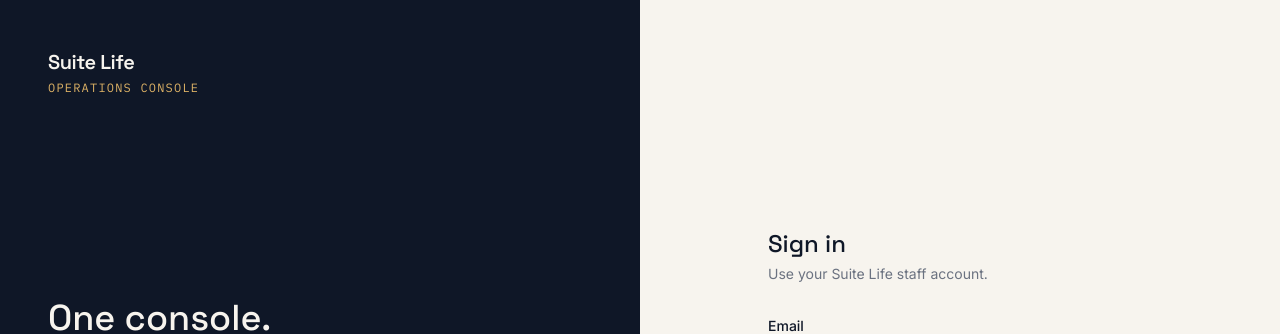
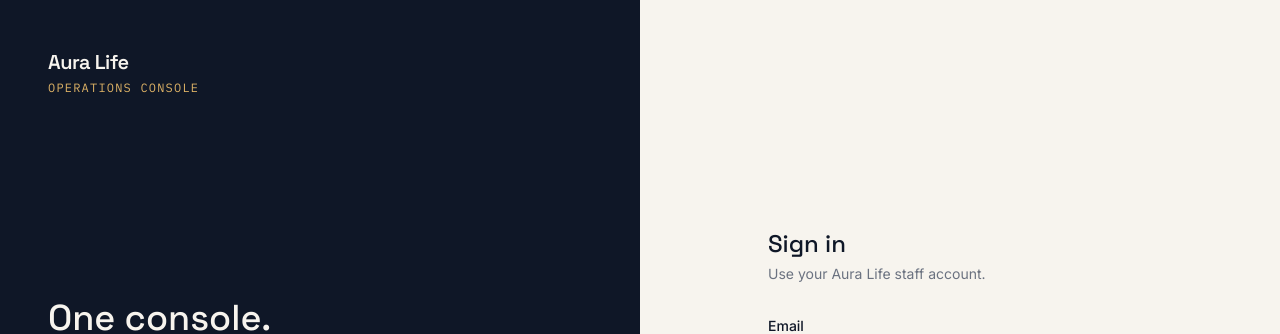
Before and after one commit to Shaikh-Abdullah/RBAC, a React (Vite) app in the folder frontend/: page /login in a window 1280 px wide. Shown: the top 334 px of the page. Built offline with nearby package versions, Linux system fonts and the light colour scheme.

Commit message:
title changed

```diff
--- a/frontend/src/components/layout/AppLayout.tsx
+++ b/frontend/src/components/layout/AppLayout.tsx
@@ -11,7 +11,7 @@
     <div className="min-h-screen bg-paper flex">
       <aside className="w-56 shrink-0 bg-ink text-paper p-6 flex flex-col justify-between">
         <div>
-          <div className="font-display text-lg font-semibold">Suite Life</div>
+          <div className="font-display text-lg font-semibold">Aura Life</div>
           <nav className="mt-8 flex flex-col gap-1">
             <NavLink
               to={PATHS.DASHBOARD.link}
--- a/frontend/src/pages/LoginPage.tsx
+++ b/frontend/src/pages/LoginPage.tsx
@@ -1,4 +1,4 @@
-import React, { useState, type FormEvent } from "react";
+import { useState, type FormEvent } from "react";
 import { useAuth } from "../auth/useAuth";
 import toast from "react-hot-toast";
 
@@ -51,7 +51,7 @@
       <div className="hidden lg:flex flex-col justify-between bg-ink text-paper p-12 relative overflow-hidden">
         <div>
           <div className="font-display text-xl font-semibold tracking-tight">
-            Suite Life
+            Aura Life
           </div>
           <div className="mt-1 font-mono text-xs text-brass-light uppercase tracking-widest">
             Operations Console
@@ -81,7 +81,7 @@
         <div className="w-full max-w-sm">
           <div className="lg:hidden mb-8">
             <div className="font-display text-xl font-semibold text-ink">
-              Suite Life
+              Aura Life
             </div>
             <div className="mt-1 font-mono text-xs text-teal uppercase tracking-widest">
               Operations Console
@@ -92,7 +92,7 @@
             Sign in
           </h2>
           <p className="mt-1 text-sm text-slate">
-            Use your Suite Life staff account.
+            Use your Aura Life staff account.
           </p>
 
           <form className="mt-8 space-y-5" onSubmit={handleSubmit}>
```
